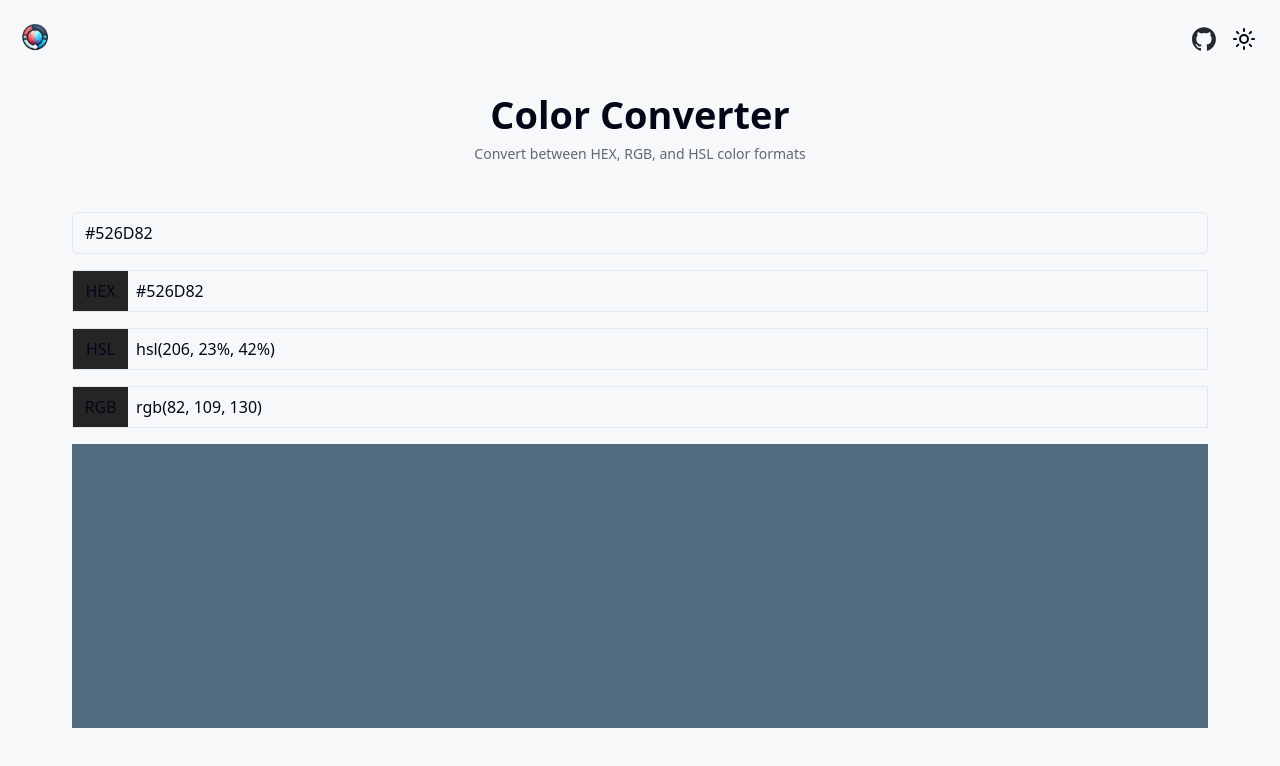
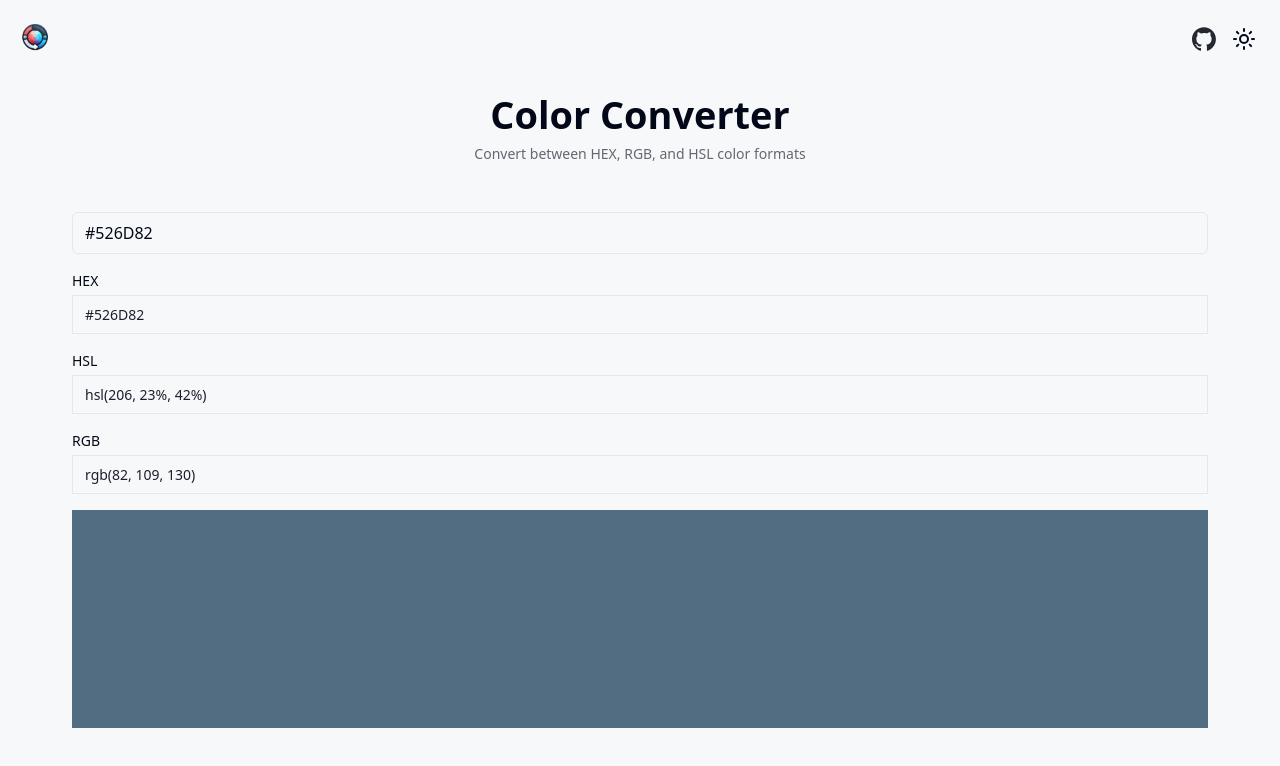
Before and after one commit to Tan-int/give-me-colors, a React (Vite) app: page / in a window 1280 px wide. Shown: the top 766 px of the page. Built offline with nearby package versions, Linux system fonts and the light colour scheme.

Commit message:
style: layout of color codes to account for future display of different formats for the same color code

```diff
--- a/src/components/ColorInfo/ColorInfo.tsx
+++ b/src/components/ColorInfo/ColorInfo.tsx
@@ -5,12 +5,10 @@
 
 export default function ColorInfo({ colorModel, colorCode }: ColorInfoProps) {
   return (
-    <div className="flex border">
-      <div className="flex items-center space-x-2">
-        <div className="flex w-[55px] items-center justify-center bg-[#252525] px-3 py-2">
-          <span>{colorModel}</span>
-        </div>
-        <span>{colorCode}</span>
+    <div className="flex flex-col gap-y-1">
+      <h6 className="text-sm">{colorModel}</h6>
+      <div className="flex flex-col gap-y-1 border px-3 py-2">
+        <p className="text-sm opacity-90">{colorCode}</p>
       </div>
     </div>
   );
```
